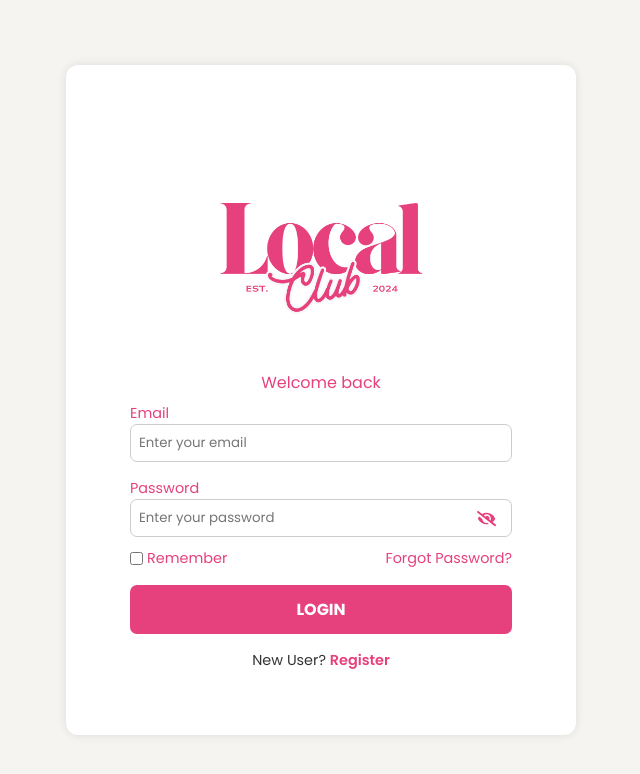
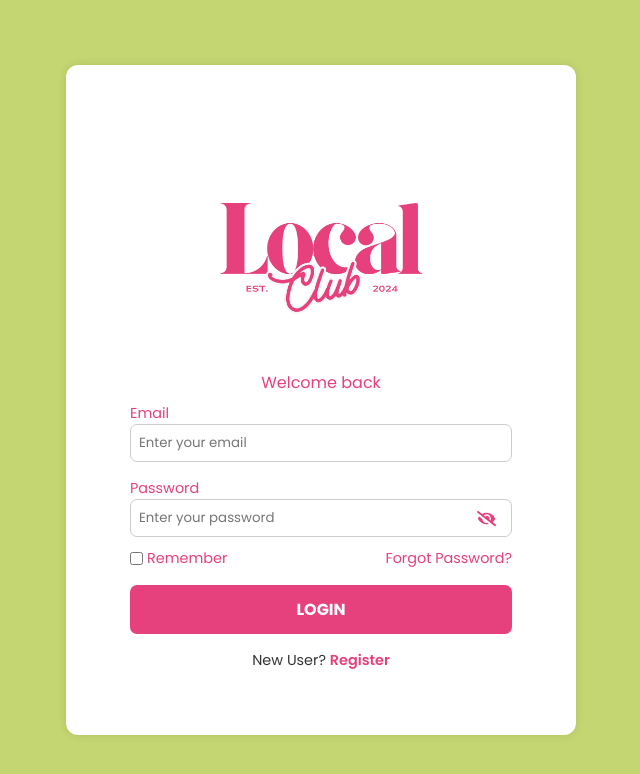
Before and after one commit to mayxbui/local-club, a React (Create React App) app: page /login in a window 1280 px wide. Shown: the top 774 px of the page, without its empty margins (319-959 px from the left). Built offline with nearby package versions, Linux system fonts and the light colour scheme; no server answers.

Commit message:
update log in background

```diff
--- a/src/components/logIn/LogIn.css
+++ b/src/components/logIn/LogIn.css
@@ -7,7 +7,7 @@
 }
 
 .login-page {
-  background-color: #f6f4f0;
+  background-color: #c4d671;
   display: flex;
   justify-content: center;
   align-items: center;
```
